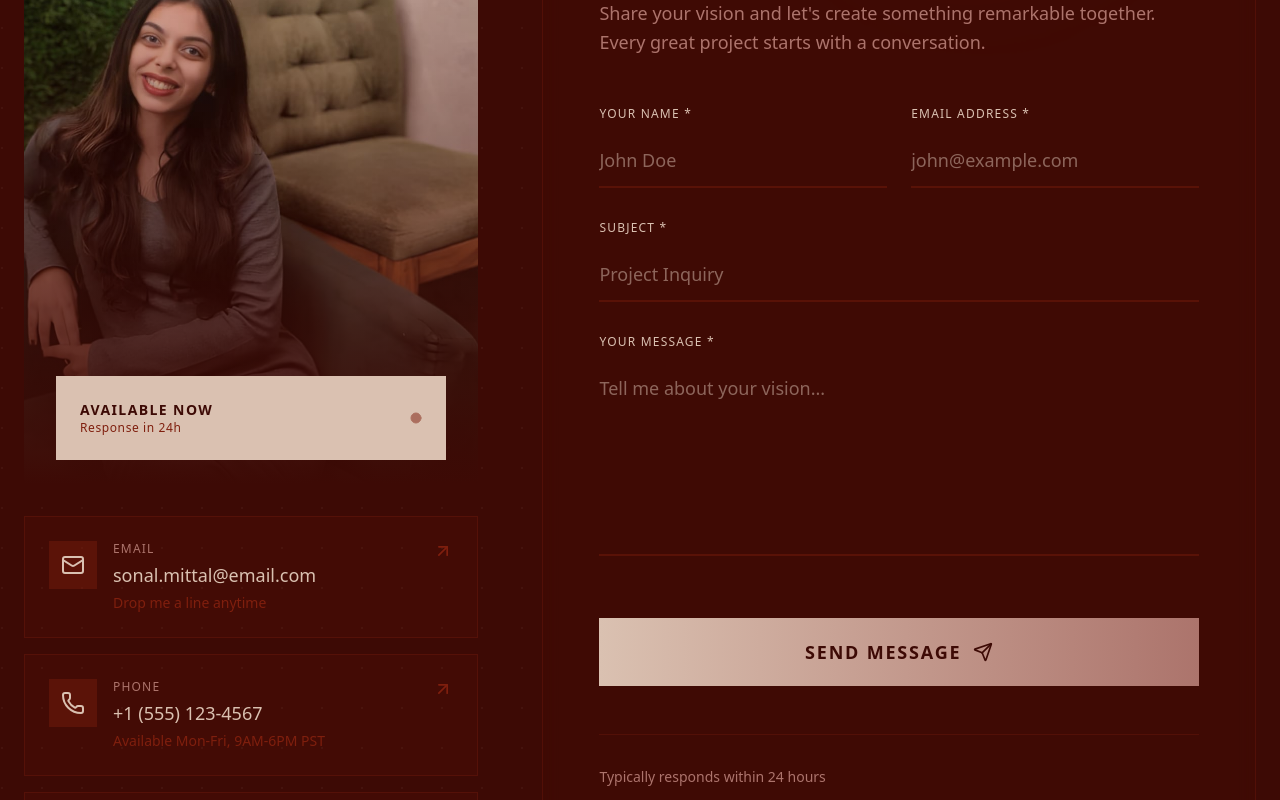
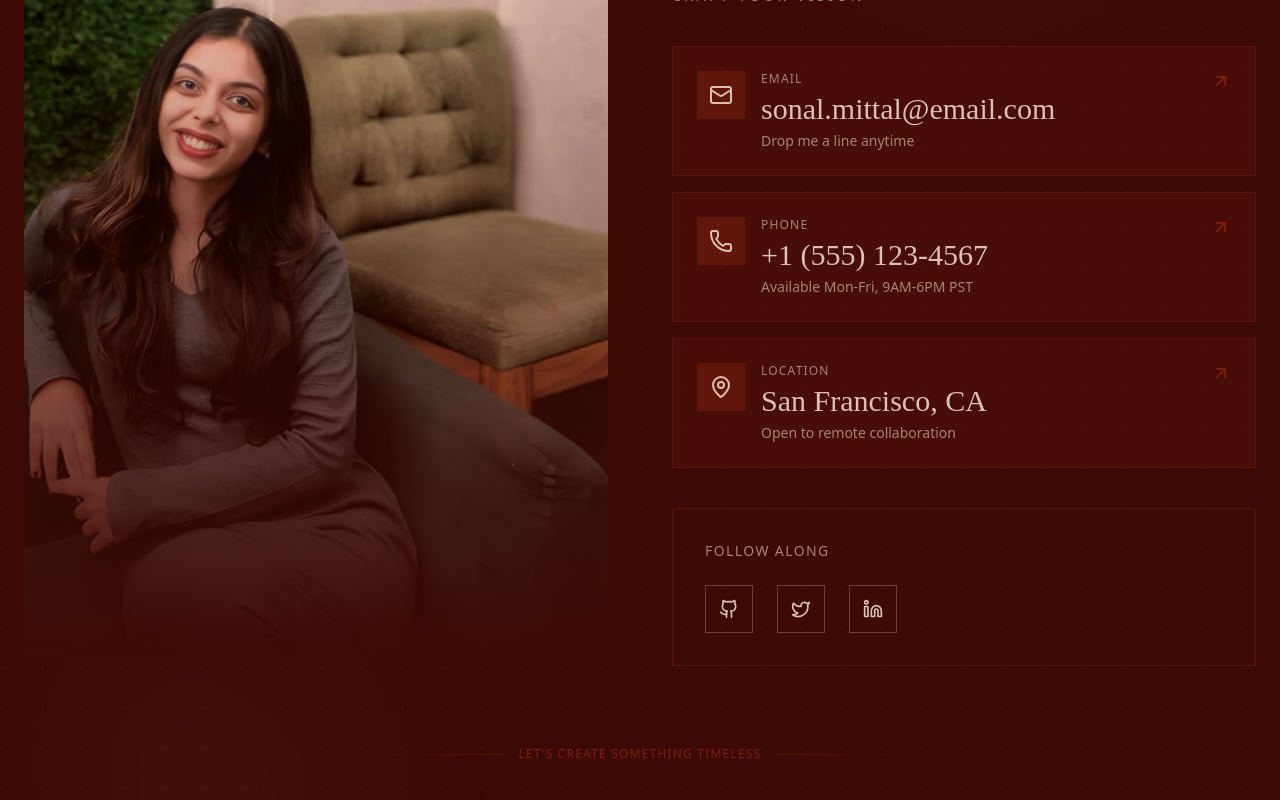
Before and after one commit to SonalMittal-14/Portfolio, a Next.js app: page / in a window 1280 px wide. Shown: the part 10380-11180 px from the top of the page. Built offline with nearby package versions, Linux system fonts and the light colour scheme.

Commit message:
Contact page

```diff
--- a/src/components/Contact.tsx
+++ b/src/components/Contact.tsx
@@ -6,14 +6,8 @@ import {
   Linkedin,
   Github,
   Twitter,
-  Send,
-  CheckCircle,
-  AlertCircle,
-  User,
-  MessageSquare,
   Sparkles,
-  ArrowUpRight,
-  Circle
+  ArrowUpRight
 } from 'lucide-react';
 
 
@@ -22,40 +16,15 @@ import {
 const Contact = () => {
   const [mounted, setMounted] = useState(false);
   const [isVisible, setIsVisible] = useState(false);
-  const [activeCard, setActiveCard] = useState(null);
-  const [formData, setFormData] = useState({
-    name: '',
-    email: '',
-    subject: '',
-    message: ''
-  });
-  const [formStatus, setFormStatus] = useState('idle');
+  const [activeCard, setActiveCard] = useState<number | null>(null);
 
   useEffect(() => {
     setMounted(true);
     setTimeout(() => setIsVisible(true), 100);
   }, []);
 
-  const handleInputChange = (e) => {
-    const { name, value } = e.target;
-    setFormData(prev => ({
-      ...prev,
-      [name]: value
-    }));
-  };
-
   const currentYear = new Date().getFullYear();
 
-  const handleSubmit = async (e) => {
-    e.preventDefault();
-    setFormStatus('sending');
-
-    setTimeout(() => {
-      setFormStatus('success');
-      setFormData({ name: '', email: '', subject: '', message: '' });
-      setTimeout(() => setFormStatus('idle'), 3000);
-    }, 2000);
-  };
 
   const contactMethods = [
     {
@@ -101,9 +70,9 @@ const Contact = () => {
         </div>
       </div>
 
-      {/* Animated gradient orbs */}
-      <div className="absolute top-20 right-20 w-96 h-96 bg-gradient-to-br from-[#DAC1B1]/10 to-transparent rounded-full blur-3xl animate-pulse"></div>
-      <div className="absolute bottom-20 left-20 w-80 h-80 bg-gradient-to-tr from-[#AC746C]/10 to-transparent rounded-full blur-3xl animate-pulse delay-1000"></div>
+      {/* Subtle gradient orbs */}
+      <div className="absolute top-20 right-20 w-96 h-96 bg-gradient-to-br from-[#DAC1B1]/10 to-transparent rounded-full blur-3xl"></div>
+      <div className="absolute bottom-20 left-20 w-80 h-80 bg-gradient-to-tr from-[#AC746C]/10 to-transparent rounded-full blur-3xl"></div>
 
       <div className="relative z-10 max-w-7xl mx-auto px-6 py-20">
         {/* Header */}
@@ -124,21 +93,21 @@ const Contact = () => {
           </p>
         </div>
 
-        {/* Main Content Grid */}
-        <div className="grid lg:grid-cols-5 gap-12 lg:gap-16">
-          {/* Left Column - Contact Info & Image */}
-          <div className={`lg:col-span-2 space-y-8 transform transition-all duration-1000 delay-200 ${isVisible ? 'translate-x-0 opacity-100' : '-translate-x-10 opacity-0'}`}>
+        {/* Main Content Grid: Image left, Content right */}
+        <div className="grid lg:grid-cols-2 gap-12 lg:gap-16 items-stretch">
+          {/* Left: Portrait */}
+          <div className={`space-y-8 transform transition-all duration-1000 delay-200 ${isVisible ? 'translate-x-0 opacity-100' : '-translate-x-10 opacity-0'}`}>
             {/* Featured Image */}
             <div className="relative group overflow-hidden aspect-[3/4]">
               <div className="absolute inset-0 bg-gradient-to-t from-[#3D0A05] via-[#3D0A05]/40 to-transparent z-10"></div>
               <img
                 src="images/dark/SonalPicture.jpg"
                 alt="Contact"
-                className="w-full h-full object-cover transition-transform duration-700 group-hover:scale-110"
+                className="w-full h-full object-cover transition-transform duration-700 group-hover:scale-105 brightness-110 contrast-110"
               />
 
               {/* Floating Badge */}
-              <div className="absolute bottom-8 left-8 right-8 z-20 bg-[#DAC1B1] p-6 transform transition-all duration-500 group-hover:translate-y-0 translate-y-2">
+              {/* <div className="absolute bottom-8 left-8 right-8 z-20 bg-[#DAC1B1] p-6 transform transition-all duration-500 group-hover:translate-y-0 translate-y-2">
                 <div className="flex items-center justify-between">
                   <div>
                     <p className="text-sm font-bold tracking-widest uppercase" style={{color: '#3D0A05'}}>
@@ -150,10 +119,22 @@ const Contact = () => {
                   </div>
                   <Circle className="w-3 h-3 fill-[#7F1F0E] text-[#7F1F0E] animate-pulse" />
                 </div>
-              </div>
+              </div> */}
             </div>
 
-            {/* Contact Methods */}
+          </div>
+          {/* Right: Editorial contact content */}
+          <div className={`flex flex-col justify-center transform transition-all duration-1000 delay-300 ${isVisible ? 'translate-x-0 opacity-100' : 'translate-x-10 opacity-0'}`}>
+            <div className="space-y-10">
+              <div>
+                <h3 className="text-4xl md:text-5xl font-light mb-3" style={{color: '#DAC1B1', fontFamily: 'Playfair Display, serif'}}>
+                  LET’S CREATE SOMETHING TIMELESS
+                </h3>
+                <p className="tracking-widest uppercase text-sm" style={{color: '#A58570', letterSpacing: '0.25em'}}>
+                  Craft Your Vision
+                </p>
+              </div>
+
               <div className="space-y-4">
                 {contactMethods.map((method, index) => (
                   <a
@@ -165,27 +146,27 @@ const Contact = () => {
                   >
                     <div className={`p-6 border transition-all duration-500 ${
                       activeCard === index
-                      ? 'border-[#DAC1B1] bg-[#7F1F0E]/20'
-                      : 'border-[#7F1F0E]/30 bg-[#7F1F0E]/10'
+                        ? 'border-[#DAC1B1] bg-[#7F1F0E]/25 shadow-[0_10px_30px_rgba(0,0,0,0.35)]'
+                        : 'border-[#7F1F0E]/40 bg-[#7F1F0E]/15'
                     }`}>
                       <div className="flex items-start gap-4">
                         <div className={`w-12 h-12 flex items-center justify-center transition-all duration-500 ${
                           activeCard === index
                             ? 'bg-gradient-to-br from-[#DAC1B1] to-[#AC746C]'
-                          : 'bg-[#7F1F0E]/40'
+                            : 'bg-[#7F1F0E]/50'
                         }`}>
                           <method.icon className={`w-6 h-6 transition-colors duration-300 ${
                             activeCard === index ? 'text-[#3D0A05]' : 'text-[#DAC1B1]'
                           }`} />
                         </div>
                         <div className="flex-1">
-                        <p className="text-xs tracking-widest uppercase mb-1" style={{color: '#AC746C'}}>
+                          <p className="text-xs tracking-widest uppercase mb-1" style={{color: '#A58570'}}>
                             {method.label}
                           </p>
-                        <p className="text-lg font-light mb-1" style={{color: '#DAC1B1'}}>
+                          <p className="text-2xl md:text-3xl font-light mb-1" style={{color: '#DAC1B1', fontFamily: 'Playfair Display, serif'}}>
                             {method.value}
                           </p>
-                        <p className="text-sm" style={{color: '#7F1F0E'}}>
+                          <p className="text-sm" style={{color: '#A58570'}}>
                             {method.description}
                           </p>
                         </div>
@@ -200,150 +181,22 @@ const Contact = () => {
                 ))}
               </div>
 
-            {/* Social Links */}
-            <div className="border border-[#7F1F0E]/30 p-8">
-              <p className="text-sm tracking-widest uppercase mb-6 text-center" style={{color: '#AC746C'}}>
+              <div className="border border-[#7F1F0E]/40 p-8">
+                <p className="text-sm tracking-widest uppercase mb-6" style={{color: '#A58570'}}>
                   Follow Along
                 </p>
-              <div className="flex justify-center gap-6">
+                <div className="flex gap-6">
                   {socialLinks.map((social, index) => (
                     <a
                       key={index}
                       href={social.link}
                       target="_blank"
                       rel="noopener noreferrer"
-                    className="w-12 h-12 border border-[#DAC1B1]/30 flex items-center justify-center hover:bg-[#DAC1B1] hover:border-[#DAC1B1] transition-all duration-300 group"
+                      className="w-12 h-12 border border-[#DAC1B1]/30 flex items-center justify-center hover:bg-[#DAC1B1]/10 hover:border-[#DAC1B1] transition-all duration-300 group"
                     >
-                    <social.icon className="w-5 h-5 text-[#DAC1B1] group-hover:text-[#3D0A05] transition-colors duration-300" />
+                      <social.icon className="w-5 h-5 text-[#DAC1B1] group-hover:text-[#DAC1B1]" />
                     </a>
                   ))}
-              </div>
-            </div>
-          </div>
-
-          {/* Right Column - Contact Form */}
-          <div className={`lg:col-span-3 transform transition-all duration-1000 delay-400 ${isVisible ? 'translate-x-0 opacity-100' : 'translate-x-10 opacity-0'}`}>
-            <div className="border border-[#7F1F0E]/30 p-10 lg:p-14 bg-[#7F1F0E]/5 backdrop-blur-sm">
-              <div className="mb-12">
-                <h3 className="text-5xl font-light mb-4" style={{color: '#DAC1B1', fontFamily: 'Playfair Display, serif'}}>
-                  Start a Conversation
-                </h3>
-                <p className="text-lg leading-relaxed" style={{color: '#AC746C'}}>
-                  Share your vision and let's create something remarkable together. Every great project starts with a conversation.
-                </p>
-              </div>
-
-              <form onSubmit={handleSubmit} className="space-y-8">
-                <div className="grid md:grid-cols-2 gap-6">
-                  <div>
-                    <label className="block text-xs tracking-widest uppercase mb-3" style={{color: '#DAC1B1'}}>
-                      Your Name *
-                    </label>
-                    <input
-                      type="text"
-                      name="name"
-                      value={formData.name}
-                      onChange={handleInputChange}
-                      required
-                      className="w-full px-0 py-3 bg-transparent border-b-2 border-[#7F1F0E]/40 focus:border-[#DAC1B1] outline-none transition-all duration-300 text-lg"
-                      style={{color: '#DAC1B1'}}
-                      placeholder="John Doe"
-                    />
-                  </div>
-                  <div>
-                    <label className="block text-xs tracking-widest uppercase mb-3" style={{color: '#DAC1B1'}}>
-                      Email Address *
-                    </label>
-                    <input
-                      type="email"
-                      name="email"
-                      value={formData.email}
-                      onChange={handleInputChange}
-                      required
-                      className="w-full px-0 py-3 bg-transparent border-b-2 border-[#7F1F0E]/40 focus:border-[#DAC1B1] outline-none transition-all duration-300 text-lg"
-                      style={{color: '#DAC1B1'}}
-                      placeholder="john@example.com"
-                    />
-                  </div>
-                </div>
-
-                <div>
-                  <label className="block text-xs tracking-widest uppercase mb-3" style={{color: '#DAC1B1'}}>
-                    Subject *
-                  </label>
-                  <input
-                    type="text"
-                    name="subject"
-                    value={formData.subject}
-                    onChange={handleInputChange}
-                    required
-                    className="w-full px-0 py-3 bg-transparent border-b-2 border-[#7F1F0E]/40 focus:border-[#DAC1B1] outline-none transition-all duration-300 text-lg"
-                    style={{color: '#DAC1B1'}}
-                    placeholder="Project Inquiry"
-                  />
-                </div>
-
-                <div>
-                  <label className="block text-xs tracking-widest uppercase mb-3" style={{color: '#DAC1B1'}}>
-                    Your Message *
-                  </label>
-                  <textarea
-                    name="message"
-                    value={formData.message}
-                    onChange={handleInputChange}
-                    required
-                    rows={6}
-                    className="w-full px-0 py-3 bg-transparent border-b-2 border-[#7F1F0E]/40 focus:border-[#DAC1B1] outline-none transition-all duration-300 resize-none text-lg"
-                    style={{color: '#DAC1B1'}}
-                    placeholder="Tell me about your vision..."
-                  />
-                </div>
-
-                <div className="pt-6">
-                  <button
-                    type="submit"
-                    disabled={formStatus === 'sending'}
-                    className={`w-full py-5 px-8 text-lg tracking-widest uppercase transition-all duration-500 group relative overflow-hidden ${
-                      formStatus === 'sending'
-                        ? 'bg-[#AC746C] cursor-wait'
-                        : formStatus === 'success'
-                        ? 'bg-[#7F1F0E]'
-                        : 'bg-gradient-to-r from-[#DAC1B1] to-[#AC746C] hover:from-[#AC746C] hover:to-[#7F1F0E]'
-                    }`}
-                    style={{color: '#3D0A05', fontWeight: 600}}
-                  >
-                    <span className="relative z-10 flex items-center justify-center gap-3">
-                      {formStatus === 'sending' ? (
-                        <>
-                          <div className="w-5 h-5 border-2 border-[#3D0A05] border-t-transparent rounded-full animate-spin"></div>
-                          Sending
-                        </>
-                      ) : formStatus === 'success' ? (
-                        <>
-                          <CheckCircle className="w-5 h-5" />
-                          Message Sent
-                        </>
-                      ) : (
-                        <>
-                          Send Message
-                          <Send className="w-5 h-5 group-hover:translate-x-1 transition-transform duration-300" />
-                        </>
-                      )}
-                    </span>
-                  </button>
-                </div>
-              </form>
-
-              {/* Footer Note */}
-              <div className="mt-12 pt-8 border-t border-[#7F1F0E]/30">
-                <div className="flex items-center justify-between text-sm">
-                  <p style={{color: '#AC746C'}}>
-                    Typically responds within 24 hours
-                  </p>
-                  {/* <div className="flex items-center gap-2">
-                    <Circle className="w-2 h-2 fill-[#7F1F0E] text-[#7F1F0E] animate-pulse" />
-                    <span style={{color: '#7F1F0E'}}>Currently available</span>
-                  </div> */}
                 </div>
               </div>
             </div>
@@ -355,7 +208,7 @@ const Contact = () => {
           <div className="flex items-center justify-center gap-4">
             <div className="h-px w-32 bg-gradient-to-r from-transparent to-[#7F1F0E]/50"></div>
             <p className="text-xs tracking-widest uppercase" style={{color: '#7F1F0E'}}>
-              Let's Build Something Exceptional
+              Let's Create Something Timeless
             </p>
             <div className="h-px w-32 bg-gradient-to-l from-transparent to-[#7F1F0E]/50"></div>
           </div>
```
Lines whose indentation alone changed are shown as unchanged.
